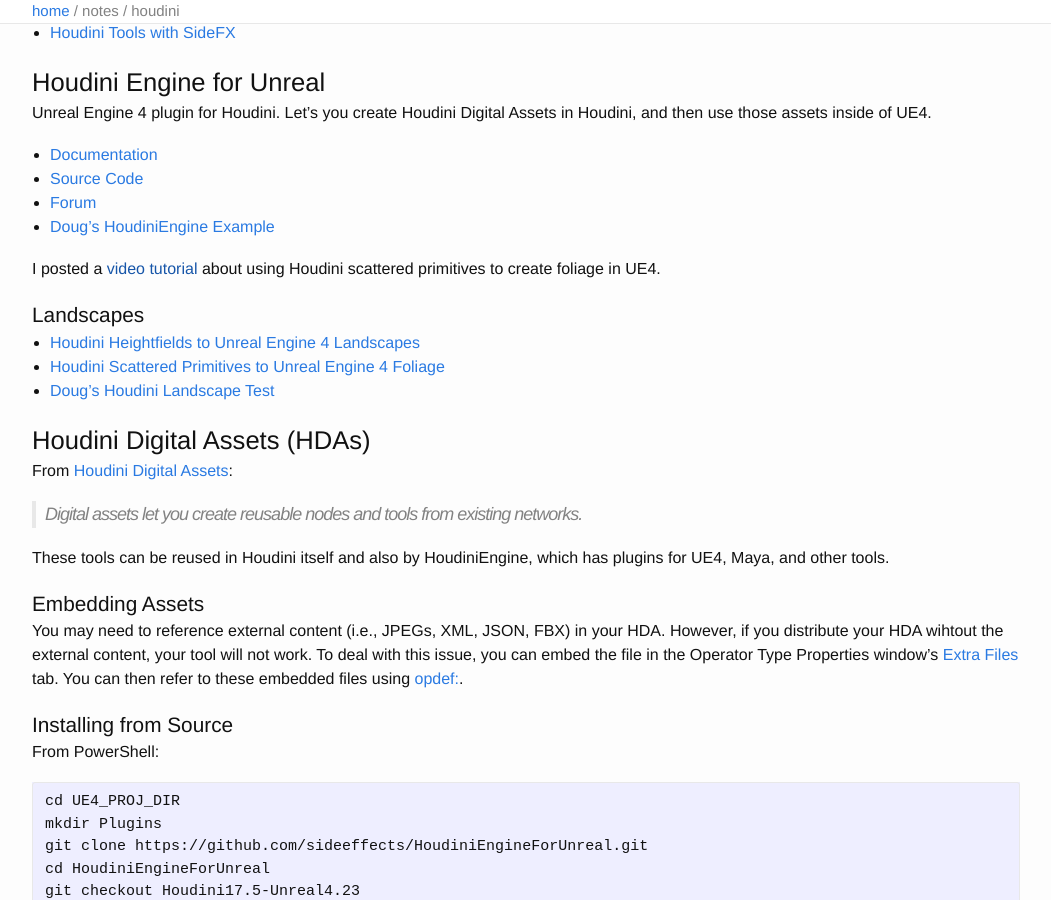
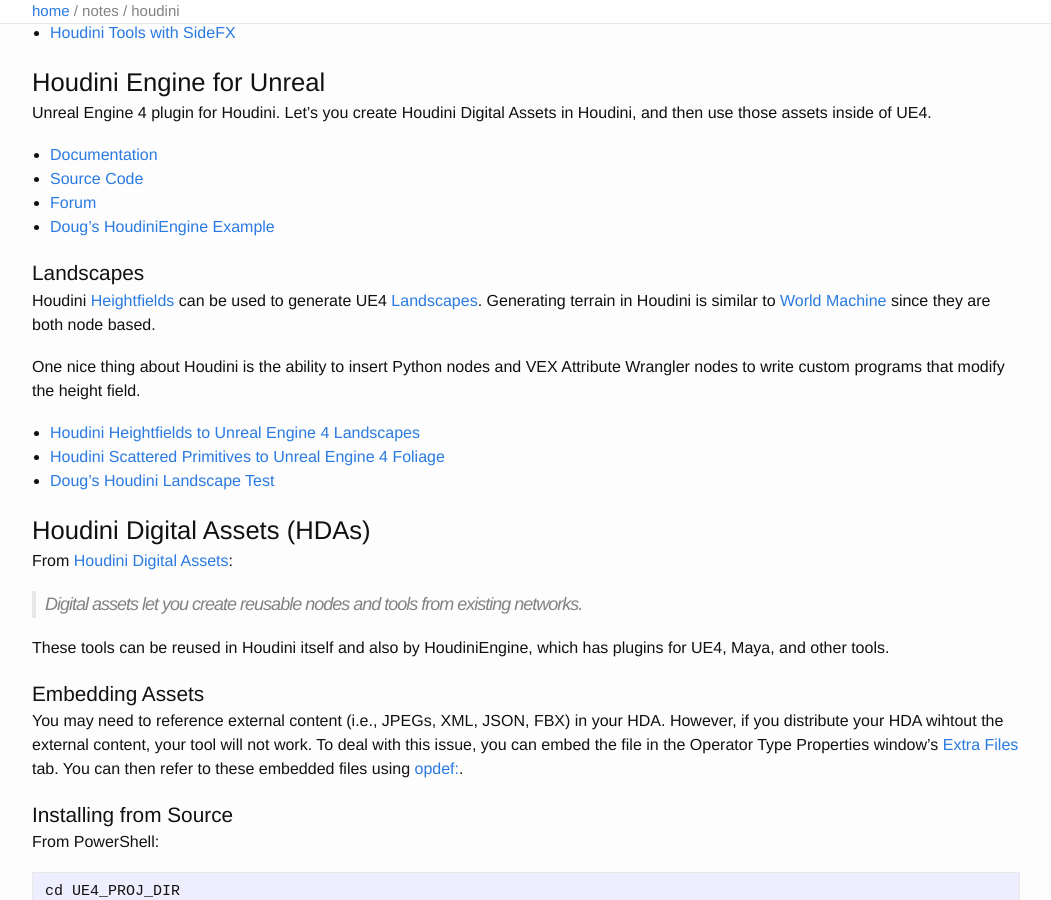
Before and after one commit to drichardson/dougrichardson.us, a Jekyll site: the page built from site/_notes/houdini.md, in a window 1280 px wide and 900 px high, scrolled down 354 px. Shown: the whole window, without its empty margins (114-1165 px from the left). Built offline with Jekyll 4.4.1, drawn with Linux system fonts in a browser that asks for light colours.

Commit message:
more info

```diff
--- a/site/_notes/houdini.md
+++ b/site/_notes/houdini.md
@@ -26,11 +26,14 @@
 - [Forum](https://www.sidefx.com/forum/51/)
 - [Doug's HoudiniEngine Example](https://github.com/drichardson/UE4Examples/tree/master/HoudiniEngine)
 
+## Landscapes
 
-I posted a [video tutorial]({{page.youtubeURL}})
-about using Houdini scattered primitives to create foliage in UE4.
+Houdini [Heightfields](https://www.sidefx.com/docs/houdini/nodes/sop/heightfield.html) can be used to
+generate UE4 [Landscapes](https://docs.unrealengine.com/en-US/Engine/Landscape/Creation/index.html). Generating terrain in Houdini is similar to [World Machine](https://www.world-machine.com/) since they are both node based.
 
-## Landscapes
+One nice thing about Houdini is the ability to insert Python nodes and VEX Attribute Wrangler nodes to
+write custom programs that modify the height field.
+
 - [Houdini Heightfields to Unreal Engine 4 Landscapes](https://www.youtube.com/watch?v=iUGRAbTHynE)
 - [Houdini Scattered Primitives to Unreal Engine 4 Foliage](https://www.youtube.com/watch?v=0PjZ9awgdFY)
 - [Doug's Houdini Landscape Test](https://github.com/drichardson/UE4Examples/tree/master/HoudiniLandscapeTest)
```
